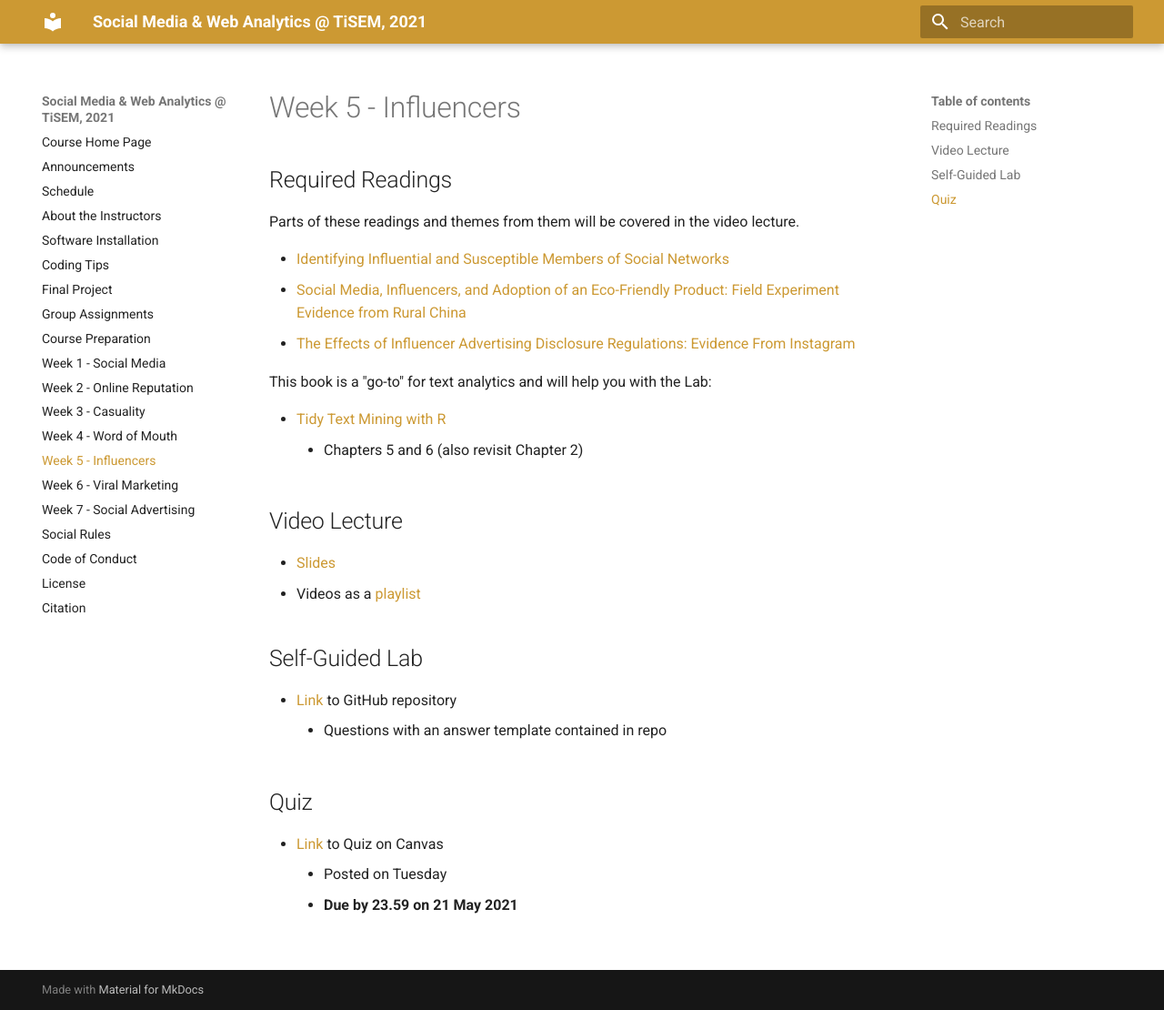
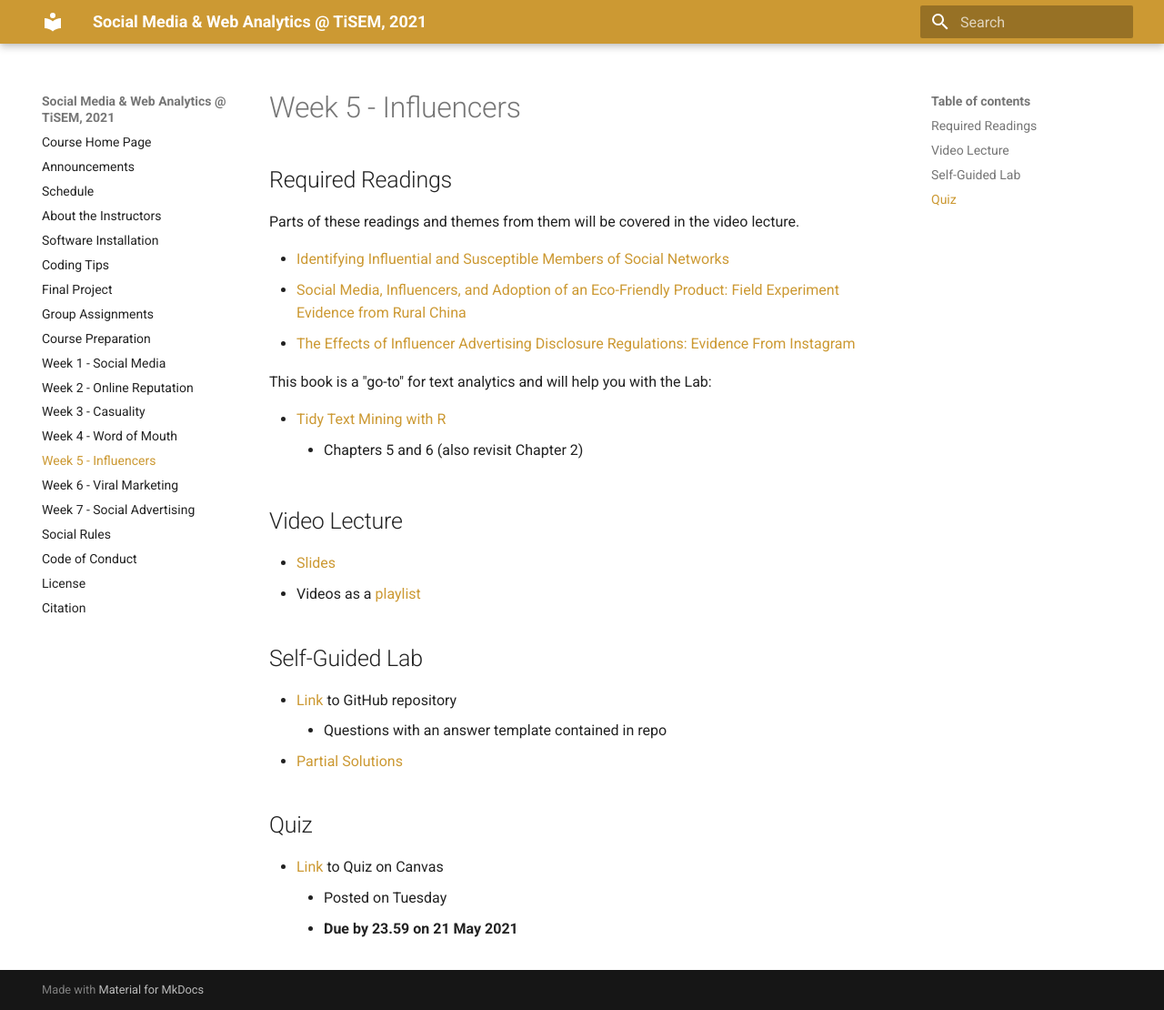
Before and after one commit to tisem-digital-marketing/2021-smwa, an MkDocs documentation site: the page built from docs/week_05.md, in a window 1280 px wide and 1110 px high. Shown: the whole window at 91% size. Built offline with MkDocs 1.6.1 and Material for MkDocs 9.7.7, drawn with Linux system fonts in a browser that asks for light colours; old or Windows-style settings are respelled for this version of MkDocs.

Commit message:
lab 5 solutions, week 6 slides

```diff
--- a/docs/week_05.md
+++ b/docs/week_05.md
@@ -22,6 +22,7 @@ This book is a "go-to" for text analytics and will help you with the Lab:
 
 * [Link][lab-05] to GitHub repository
     * Questions with an answer template contained in repo
+* [Partial Solutions][lab-05-s]
 
 ## Quiz
 
```
Also changed, not shown: other parts of docs/week_05.md (+1 -0 lines), 2 other files.
